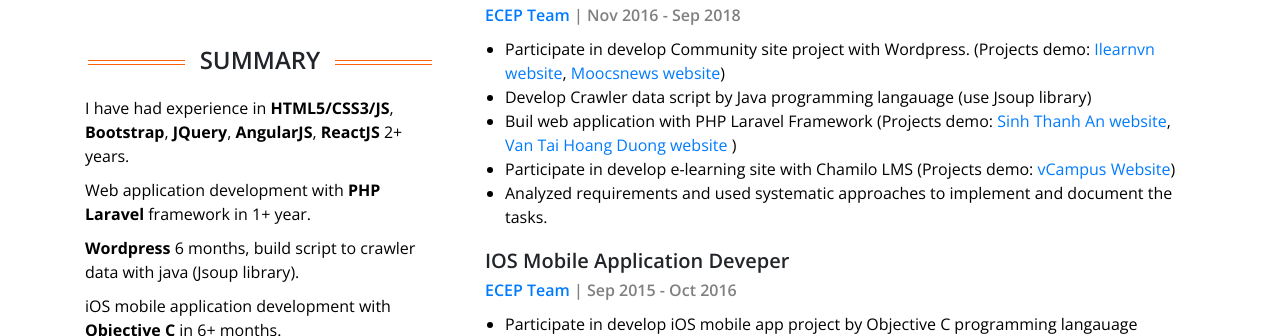
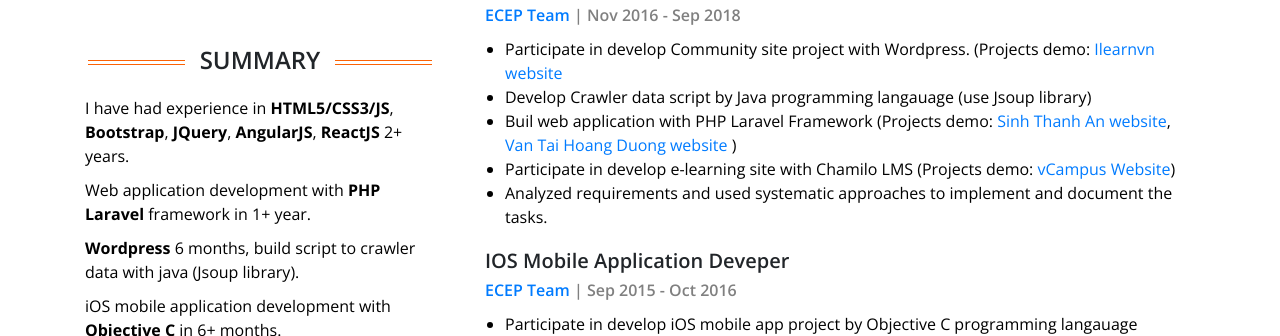
Before and after one commit to thinhcafu/thinhcafu.github.io, a plain HTML site: page index.html in a window 1280 px wide. Shown: the part 464-800 px from the top of the page. Drawn offline with nearby package versions, Linux system fonts and the light colour scheme.

Commit message:
update cv

```diff
--- a/index.html
+++ b/index.html
@@ -348,10 +348,7 @@
                                   with Wordpress. (Projects demo:
                                   <a href="http://ilearnvn.org/" target="_blank"
                                     >Ilearnvn website</a
-                                  >,
-                                  <a href="http://moocsnews.com/"
-                                    >Moocsnews website</a
-                                  >)
+                                  >
                                 </li>
                                 <li>
                                   Develop Crawler data script by Java
```
